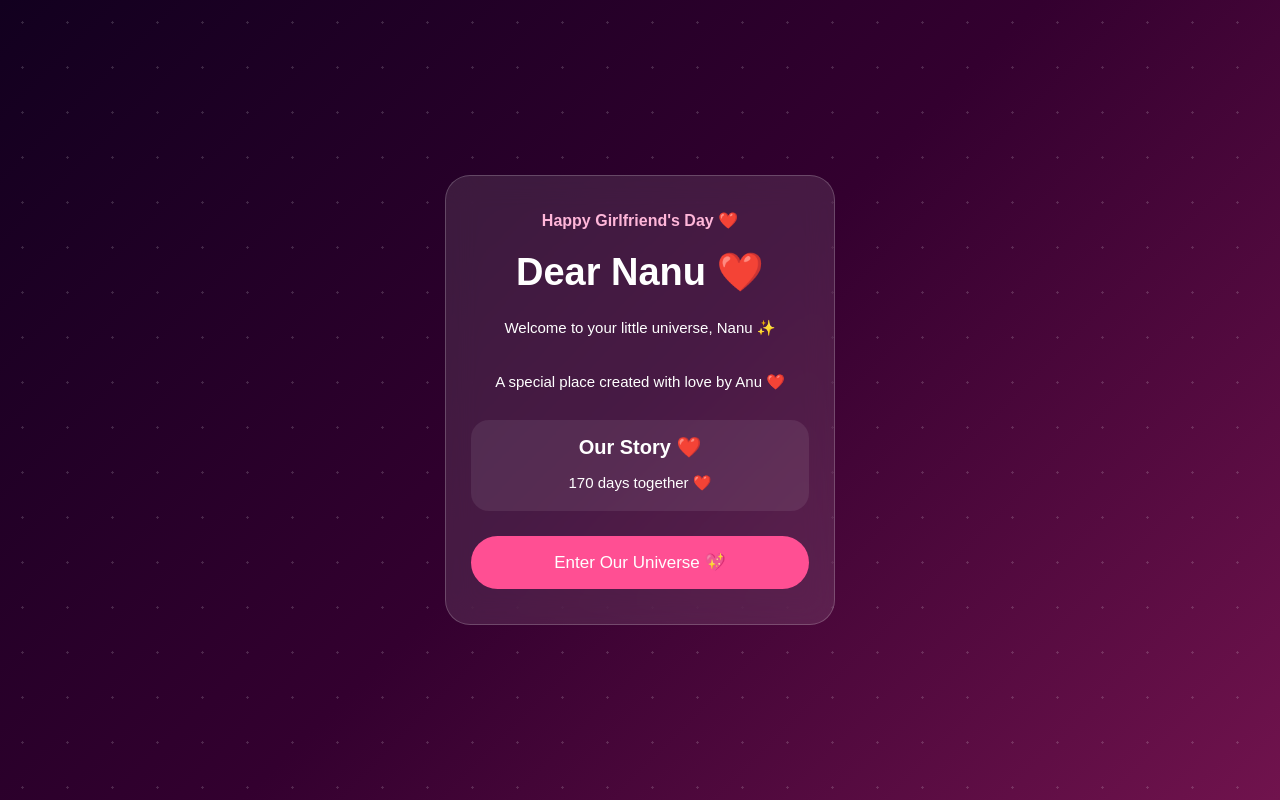
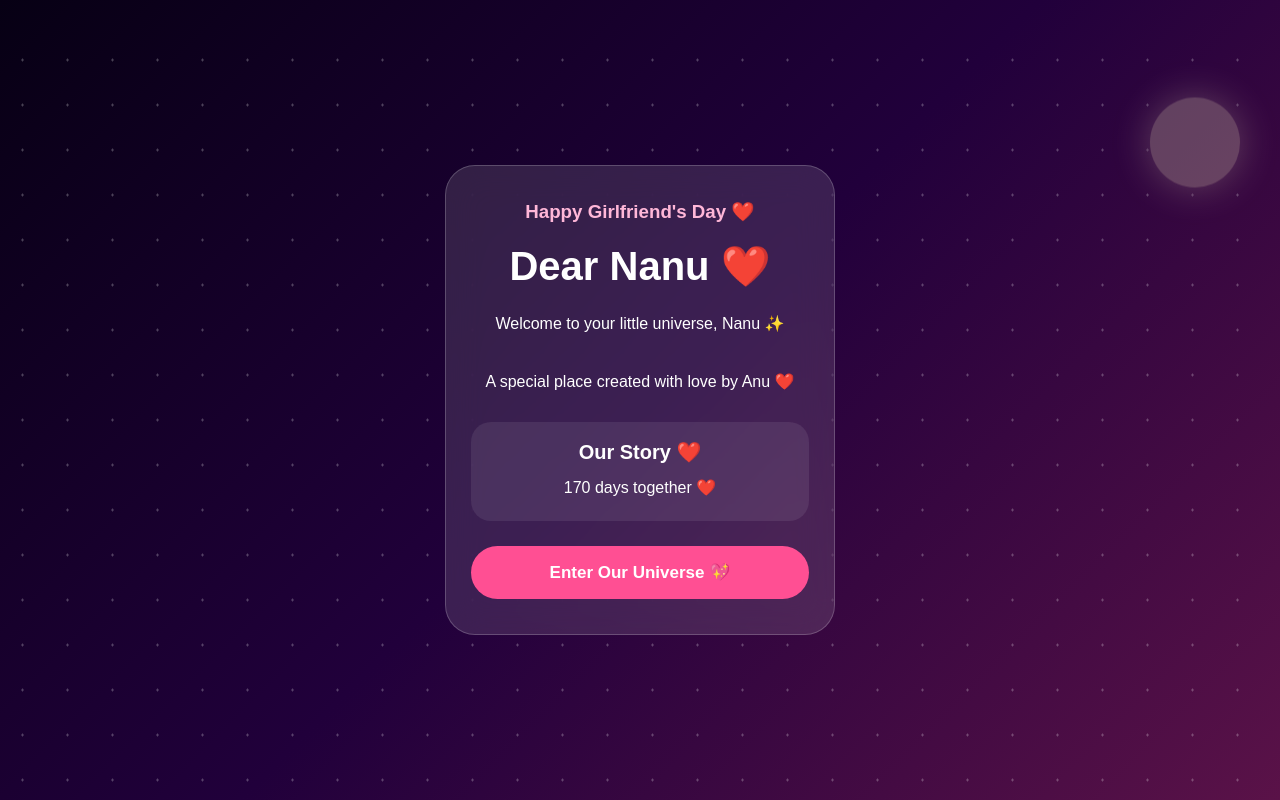
Before and after one commit to aneeshkumar2/nanu-universe, a plain HTML site: page index.html in a window 1280 px wide. Drawn offline with Linux system fonts and the light colour scheme.

Commit message:
Update style.css

```diff
--- a/css/style.css
+++ b/css/style.css
@@ -3,7 +3,6 @@
     padding:0;
     box-sizing:border-box;
 }
-
 
 body{
 
@@ -26,14 +25,15 @@
     background:
     linear-gradient(
     135deg,
-#12001f,
-#33002f,
-#70134d
+    #070014,
+    #21003b,
+    #5a1248
     );
 
 }
 
 
+/* stars */
 
 .background{
 
@@ -49,11 +49,55 @@
 
     background-size:45px 45px;
 
-opacity:.15;
+    opacity:.25;
+
+    animation:starsMove 40s linear infinite;
 
 }
 
 
+@keyframes starsMove{
+
+    from{
+        transform:translateY(0);
+    }
+
+    to{
+        transform:translateY(300px);
+    }
+
+}
+
+
+
+/* moon */
+
+.background:after{
+
+    content:"";
+
+    position:absolute;
+
+    top:60px;
+
+    right:40px;
+
+    width:90px;
+
+    height:90px;
+
+    background:#fff5c7;
+
+    border-radius:50%;
+
+    box-shadow:
+    0 0 40px #fff5c7;
+
+}
+
+
+
+/* card */
 
 .card{
 
@@ -69,15 +113,39 @@
 
     text-align:center;
 
-border-radius:25px;
+    border-radius:30px;
 
     background:
-rgba(255,255,255,.1);
+    rgba(255,255,255,.12);
 
     border:
     1px solid rgba(255,255,255,.2);
 
-backdrop-filter:blur(15px);
+    backdrop-filter:blur(18px);
+
+    animation:appear 1.5s ease;
+
+}
+
+
+
+@keyframes appear{
+
+from{
+
+    opacity:0;
+
+    transform:translateY(30px);
+
+}
+
+to{
+
+    opacity:1;
+
+    transform:translateY(0);
+
+}
 
 }
 
@@ -85,9 +153,7 @@
 
 h3{
 
-color:#ffb6d9;
-
-font-size:16px;
+    color:#ffb7d8;
 
     margin-bottom:20px;
 
@@ -97,7 +163,7 @@
 
 h1{
 
-font-size:38px;
+    font-size:40px;
 
     margin-bottom:20px;
 
@@ -109,8 +175,6 @@
 
     line-height:1.8;
 
-font-size:15px;
-
 }
 
 
@@ -119,12 +183,12 @@
 
     margin:25px 0;
 
-padding:15px;
+    padding:18px;
+
+    border-radius:20px;
 
     background:
     rgba(255,255,255,.08);
-
-border-radius:18px;
 
 }
 
@@ -148,7 +212,7 @@
 
     border:none;
 
-border-radius:30px;
+    border-radius:50px;
 
     background:#ff4f93;
 
@@ -156,12 +220,15 @@
 
     font-size:17px;
 
+    font-weight:bold;
+
 }
+
 
 
 button:active{
 
-transform:scale(.97);
+    transform:scale(.96);
 
 }
 
@@ -171,7 +238,7 @@
 
     h1{
 
-font-size:30px;
+        font-size:32px;
 
     }
 
```
Lines whose indentation alone changed are shown as unchanged.
